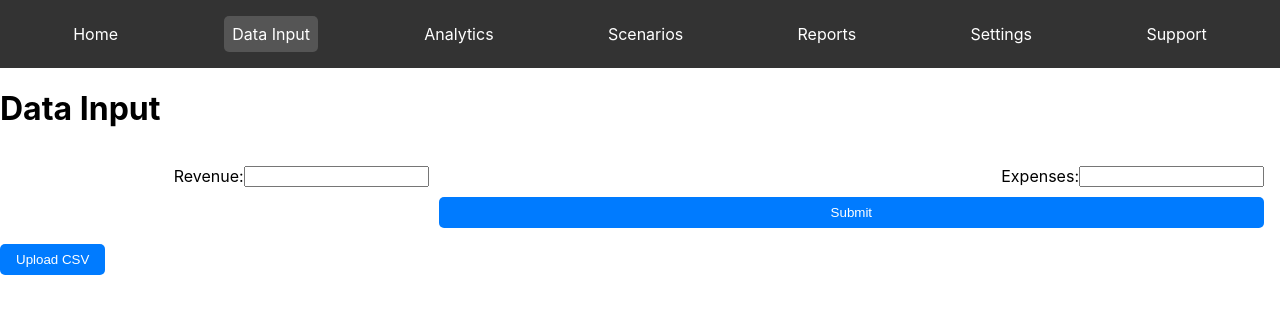
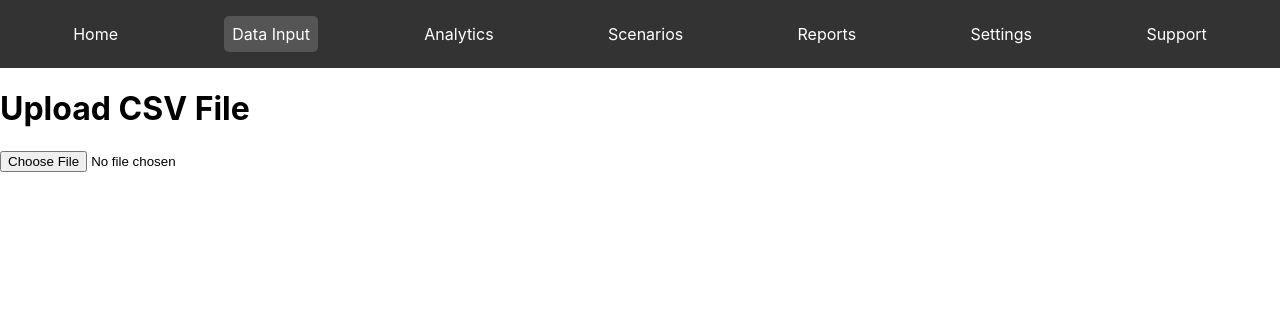
Before and after one commit to siddu1324/FinOptiX, a React (Create React App) app in the folder client/: page /data-input in a window 1280 px wide. Shown: the top 314 px of the page. Built offline with nearby package versions, Linux system fonts and the light colour scheme.

Commit message:
uploading csv

```diff
--- a/client/package.json
+++ b/client/package.json
@@ -7,6 +7,7 @@
     "@testing-library/react": "^13.4.0",
     "@testing-library/user-event": "^13.5.0",
     "axios": "^1.6.8",
+    "papaparse": "^5.4.1",
     "react": "^18.3.1",
     "react-dom": "^18.3.1",
     "react-router-dom": "^6.23.0",
--- a/client/src/App.js
+++ b/client/src/App.js
@@ -27,7 +27,7 @@ const RoutesWrapper = () => {
       <Routes>
         <Route path="/" element={<HomePage />} />
         <Route path="/login" element={<LoginPage />} />
-        <Route path="/data-input" element={<DataInputPage />} />
+	  	<Route path="/data-input" element={<DataInputPage />} />
         <Route path="/analytics" element={<AnalyticsPage />} />
         <Route path="/scenarios" element={<ScenarioPage />} />
         <Route path="/settings" element={<SettingsPage />} />
--- a/client/src/pages/DataInputPage.js
+++ b/client/src/pages/DataInputPage.js
@@ -1,22 +1,42 @@
-import React from 'react';
-import "../styles.css";
+import React, { useState } from 'react';
+import Papa from 'papaparse';
 
 const DataInputPage = () => {
+  const [data, setData] = useState([]);
+
+  const handleFileUpload = (event) => {
+    const file = event.target.files[0];
+    Papa.parse(file, {
+      complete: (results) => {
+        setData(results.data);
+      },
+      header: true,
+    });
+  };
+
   return (
     <div>
-      <h1>Data Input</h1>
-      <form>
-        <label>
-          Revenue:
-          <input type="number" name="revenue" />
-        </label>
-        <label>
-          Expenses:
-          <input type="number" name="expenses" />
-        </label>
-        <button type="submit">Submit</button>
-      </form>
-      <button>Upload CSV</button>
+      <h1>Upload CSV File</h1>
+      <input type="file" accept=".csv" onChange={handleFileUpload} />
+      <table>
+        <thead>
+          <tr>
+            {data.length > 0 &&
+              Object.keys(data[0]).map((header, index) => (
+                <th key={index}>{header}</th>
+              ))}
+          </tr>
+        </thead>
+        <tbody>
+          {data.map((row, index) => (
+            <tr key={index}>
+              {Object.values(row).map((cell, index) => (
+                <td key={index}>{cell}</td>
+              ))}
+            </tr>
+          ))}
+        </tbody>
+      </table>
     </div>
   );
 };
```
Also changed, not shown: 1 other file (tests, documents, lock files or other folders).
